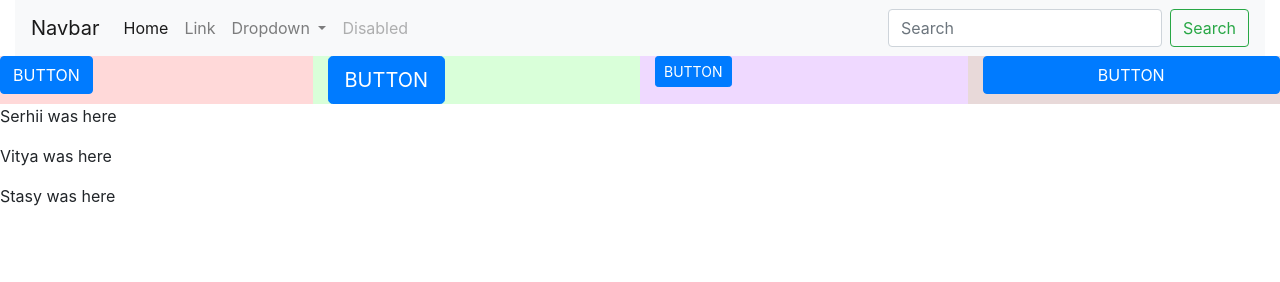
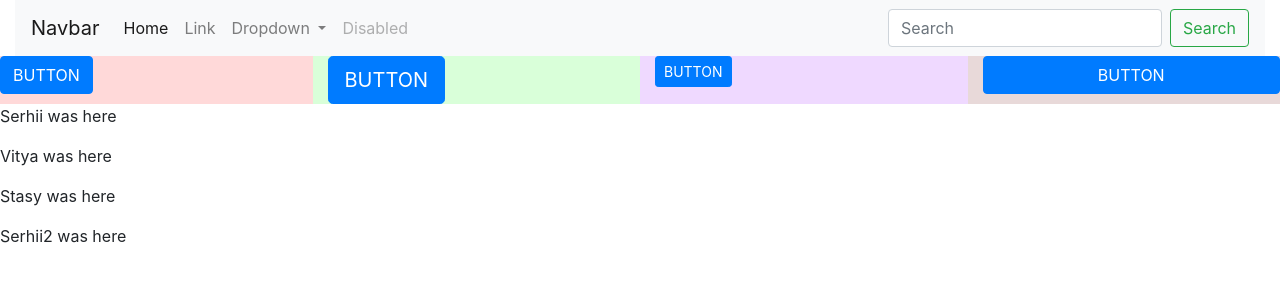
Before and after one commit to SergeyCherevatyi/homework08, a plain HTML site: page index.html in a window 1280 px wide. Drawn offline with nearby package versions, Linux system fonts and the light colour scheme.

Commit message:
fifth commit

```diff
--- a/index.html
+++ b/index.html
@@ -81,6 +81,9 @@
     <div class="new3">
       <p>Stasy was here</p>
     </div>
+    <div class="new4">
+      <p>Serhii2 was here</p>
+    </div>
 
     <script src="https://code.jquery.com/jquery-3.5.1.slim.min.js" integrity="sha384-DfXdz2htPH0lsSSs5nCTpuj/zy4C+OGpamoFVy38MVBnE+IbbVYUew+OrCXaRkfj" crossorigin="anonymous"></script>
     <script src="https://cdn.jsdelivr.net/npm/bootstrap@4.5.3/dist/js/bootstrap.bundle.min.js" integrity="sha384-ho+j7jyWK8fNQe+A12Hb8AhRq26LrZ/JpcUGGOn+Y7RsweNrtN/tE3MoK7ZeZDyx" crossorigin="anonymous"></script>
```
